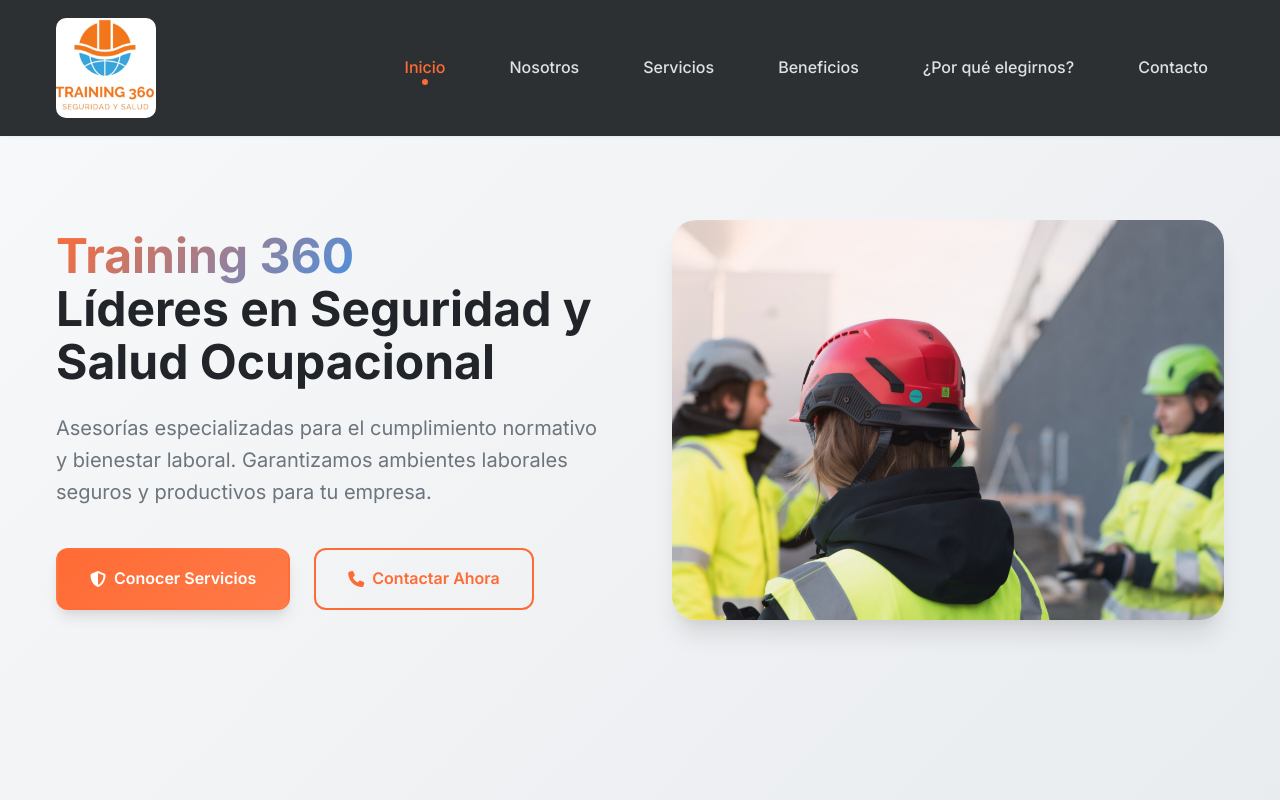
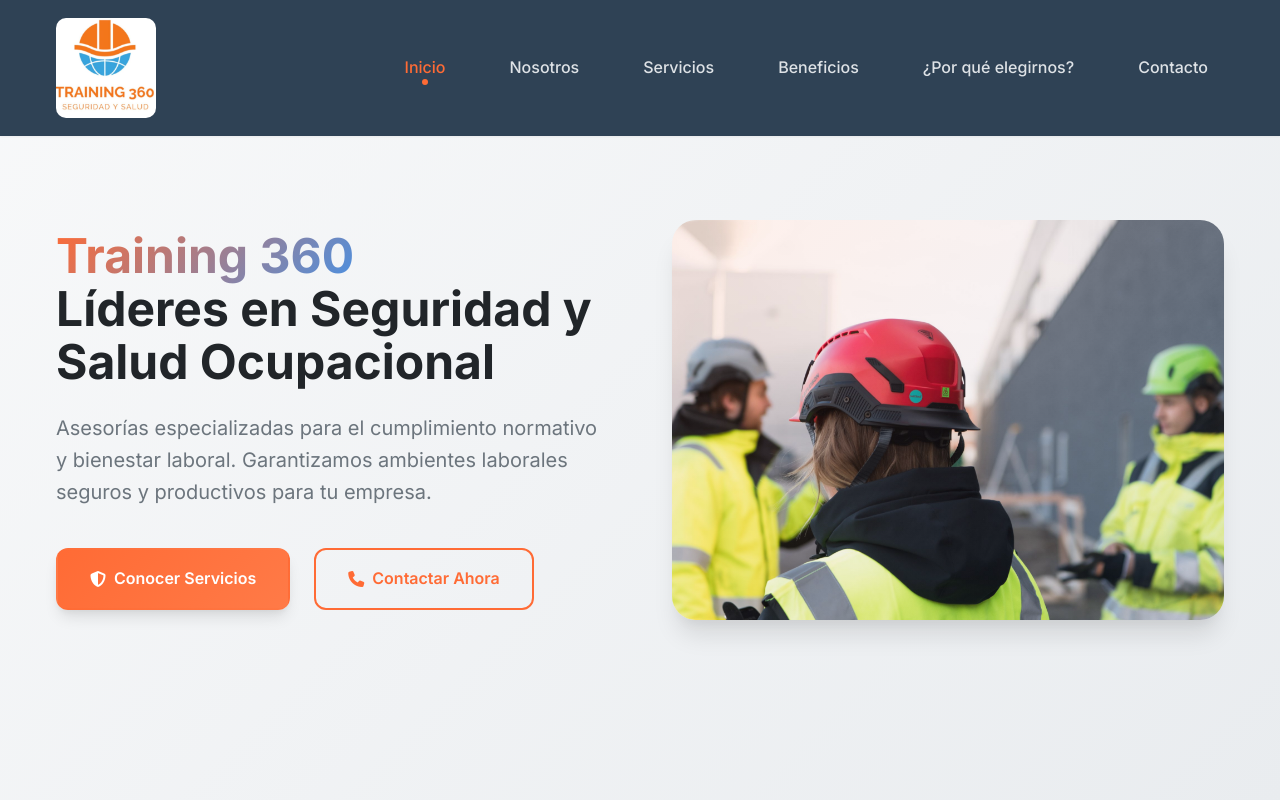
Before and after one commit to alfredosalgado/training360, a plain HTML site: page index.html in a window 1280 px wide. Shown: the top 800 px of the page. Drawn offline with Linux system fonts and the dark colour scheme.

Commit message:
structure3

```diff
--- a/assets/css/style.css
+++ b/assets/css/style.css
@@ -1197,7 +1197,7 @@ input, textarea, select {
 /* =============== DARK THEME =============== */
 @media (prefers-color-scheme: dark) {
   .header {
-    background: rgba(33, 37, 41, 0.95);
+    background: #2f4255;
   }
 
   .nav__link {
```
